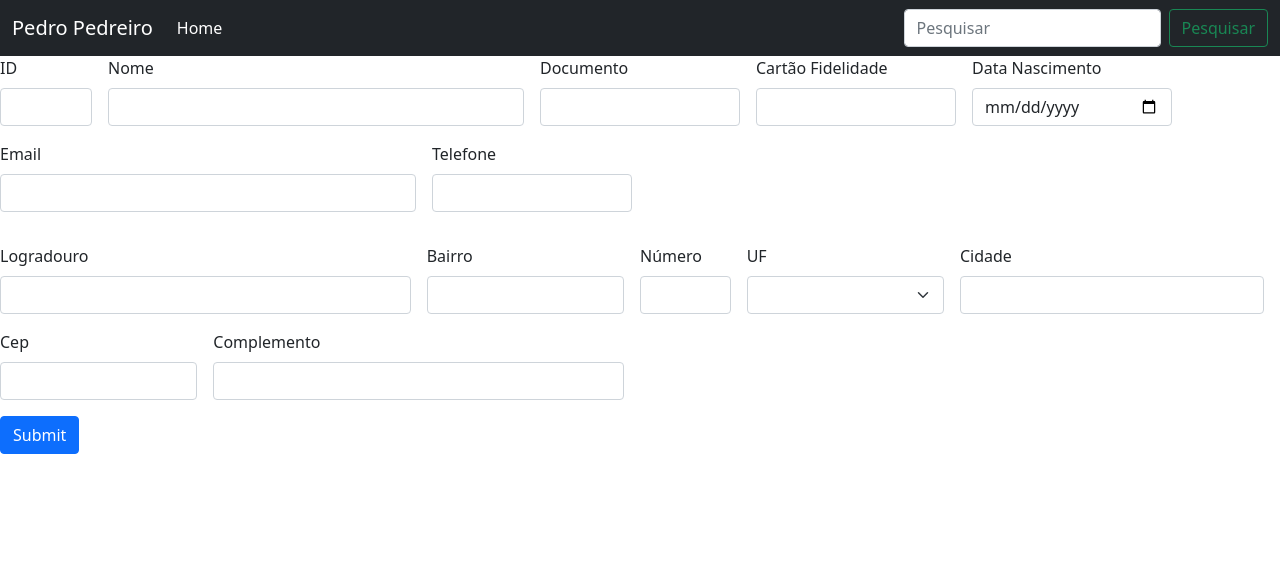
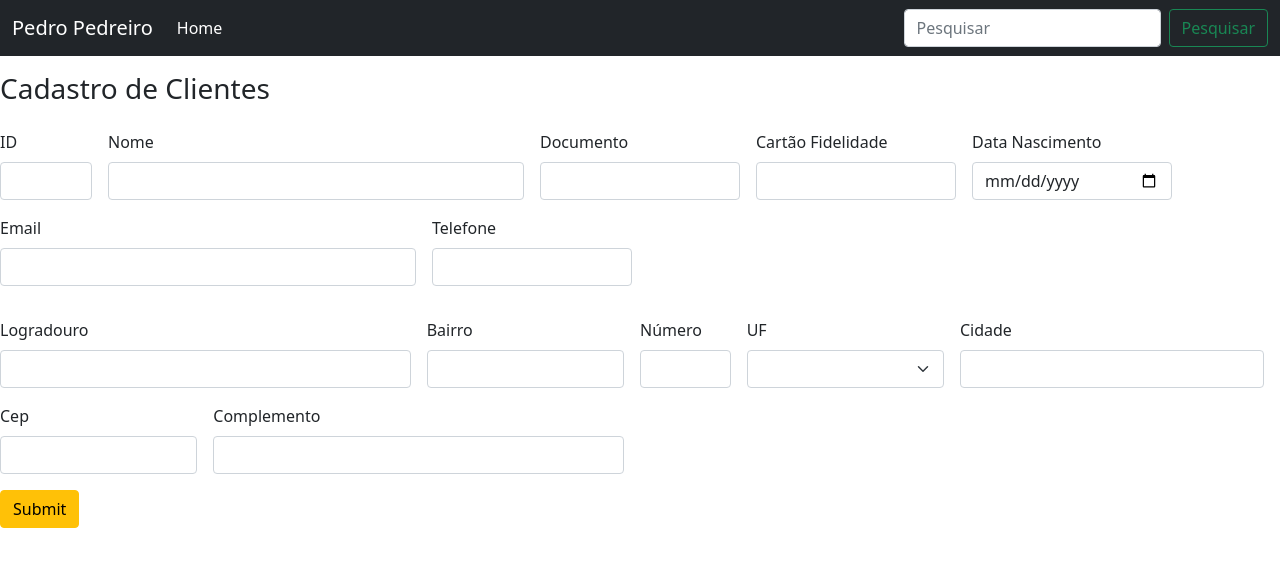
Before and after one commit to Kevin-Souza/PedroPedreiro_Angular, an Angular app: page / in a window 1280 px wide. Shown: the top 566 px of the page. Built offline with nearby package versions, Linux system fonts and the light colour scheme.

Commit message:
add diretorio img

```diff
--- a/src/app/form-cliente/form-cliente.component.html
+++ b/src/app/form-cliente/form-cliente.component.html
@@ -1,5 +1,7 @@
 <form (ngSubmit)="onConfirmar()" class="row g-3">
-
+    <div class="row g-3">
+        <h3>Cadastro de Clientes</h3>
+    </div>
     <div class="col-md-1">
       <label for="inputId" class="form-label">ID</label>
       <input type="number" class="form-control" id="inputId" name="id" [(ngModel)]="model.id">
@@ -24,7 +26,7 @@
 
     <div class="col-md-2">
       <label for="inputDataNascimento" class="form-label">Data Nascimento</label>
-      <input type="date" class="form-control" id="inputDocumento" name="dataNascimento"
+      <input type="date" class="form-control" id="inputDataNascimento" name="dataNascimento"
         [(ngModel)]="model.dataNascimento">
     </div>
 
@@ -109,6 +111,6 @@
       </div>
     </div>
     <div class="col-12">
-      <button type="submit" class="btn btn-primary">Submit</button>
+      <button type="submit" class="btn btn-warning">Submit</button>
     </div>
   </form>
```
Also changed, not shown: 2 other files (tests, documents, lock files or other folders).
